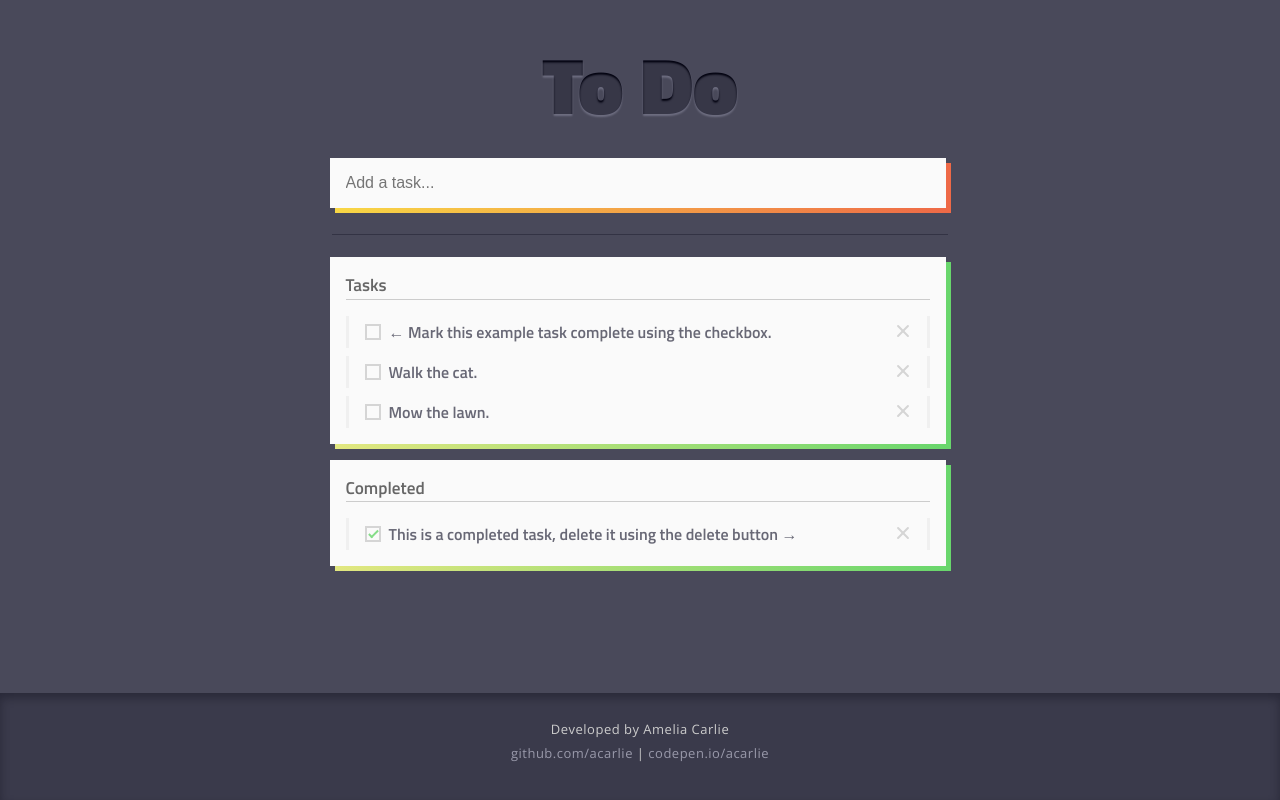
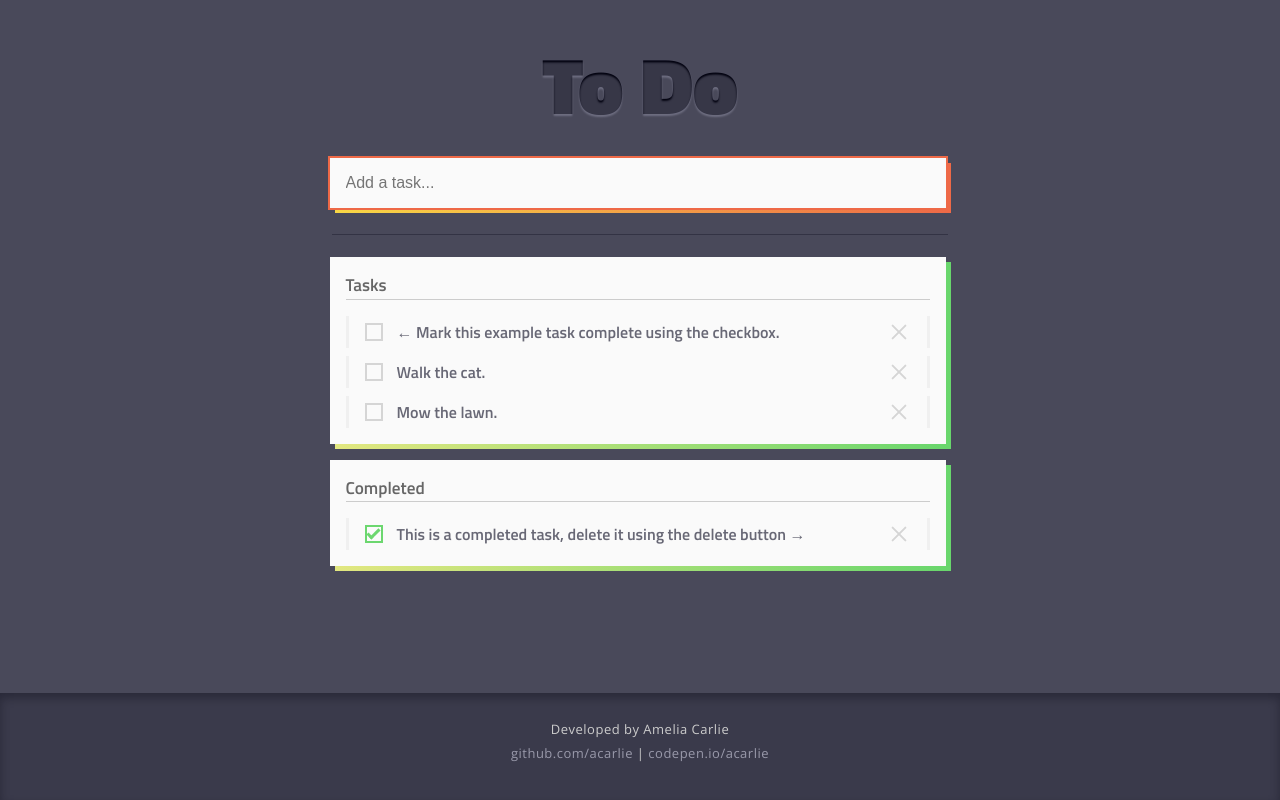
Before and after one commit to acarlie/angular_to_do, an Angular app: page / in a window 1280 px wide. Built offline with nearby package versions, Linux system fonts and the light colour scheme.

Commit message:
feature(accessibility): accessibility improvements including better focus states, aria-live status updates, improved semantic markup, removal of tabindex from non interactive items

```diff
--- a/src/app/app.component.html
+++ b/src/app/app.component.html
@@ -2,10 +2,12 @@
 <div class="wrapper">
   <main class='main'>
     <app-header title='To Do'>
-      <app-container [padding]='false'>
-        <input class='input-text--add' type="text" placeholder='Add a task...' autofocus='' [(ngModel)]="newToDo.title" (keyup.enter)="addToDo()" alt='Add a task.'>
+      <app-container [padding]='false' ariaLabel="Add a task">
+        <input class='input-text--add' type="text" placeholder='Add a task...' autofocus='' [(ngModel)]="newToDo.title" (keyup.enter)="addToDo()" aria-label='Add a task.'>
       </app-container>
     </app-header>
+
+    <div class="sr-only" aria-live="polite" role="status">{{notification ? notification : null}}</div>
 
     <app-divider></app-divider>
 
--- a/src/app/app.component.scss
+++ b/src/app/app.component.scss
@@ -10,6 +10,15 @@
 .main{
     flex: 9;
     padding: $spacing-xl;
+}
+
+.sr-only {
+    position:absolute;
+    left:-10000px;
+    top:auto;
+    width:1px;
+    height:1px;
+    overflow:hidden;
 }
 
 .footer{
@@ -45,6 +54,9 @@
 
         &--add{
             @extend .input-text;
+            &:focus {
+                box-shadow: 0 0 0 2px $color-secondary;
+            }
         }
     }
 
--- a/src/app/app.component.ts
+++ b/src/app/app.component.ts
@@ -12,19 +12,28 @@ import { ToDoDataService } from './to-do/to-do-data.service';
 export class AppComponent {
   newToDo: ToDo = new ToDo();
 
+  public notification: string = "";
+
   constructor(private toDoDataService: ToDoDataService) {
   }
 
   addToDo() {
     this.toDoDataService.addToDo(this.newToDo);
+    this.notification = `${this.newToDo.title} added to task list`;
     this.newToDo = new ToDo();
   }
 
   toggleComplete(todo) {
+    if (todo.complete) {
+      this.notification = `Task ${todo.title} marked incomplete`;
+    } else {
+      this.notification = `Task ${todo.title} marked complete`;
+    }
     this.toDoDataService.toggleComplete(todo);
   }
 
   deleteToDo(todo) {
+    this.notification = `Task ${todo.title} deleted`;
     this.toDoDataService.deleteToDo(todo.id);
   }
 
--- a/src/app/container/container.component.html
+++ b/src/app/container/container.component.html
@@ -1,7 +1,7 @@
-<section class="container">
-    <section class='container__shadow'></section>
-    <section class='container__content' [class.container__content]='!padding' [class.container__content--padding]='padding'>
+<section class="container" attr.aria-label="ariaLabel ? ariaLabel : null">
+    <div class='container__shadow'></div>
+    <div class='container__content' [class.container__content]='!padding' [class.container__content--padding]='padding'>
         <h2 class="container__header--underline" *ngIf='title'>{{title}}</h2>
         <ng-content></ng-content>
-    </section>
+    </div>
 </section>
--- a/src/app/container/container.component.ts
+++ b/src/app/container/container.component.ts
@@ -9,6 +9,7 @@ export class ContainerComponent implements OnInit {
 
   @Input('title') title: string;
   @Input('padding') padding: boolean;
+  @Input('ariaLabel') ariaLabel: string;
 
   constructor() { }
 
--- a/src/app/to-do-item/to-do-item.component.html
+++ b/src/app/to-do-item/to-do-item.component.html
@@ -1,8 +1,10 @@
-<li class="todo__item" tabindex="0">
-    <div class='input-check__container'>
-      <input type="checkbox" class="input-check__check" (keyup.enter)="toggleToDo(todo)" (click)="toggleToDo(todo)" [checked]="todo.complete" alt='Mark task complete.'>
+<li class="todo__item">
+    <button class='input-check__container' (click)="toggleToDo(todo)" aria-label="Mark task complete" attr.aria-describedby="{{id}}">
+      <span class="input-check__check {{isComplete ? 'input-check__check--compete': ''}}"></span>
       <span [class.input-check__custom]='!isComplete' [class.input-check__custom-checked]='isComplete'></span>
-    </div>
-    <label for="" class="todo__text">{{todo.title}}</label>
-    <button class="todo__delete" (click)='deleteToDo(todo)'></button>
+    </button>
+    <span id="{{id}}" class="todo__text">{{todo.title}}</span>
+    <button class="todo__delete" (click)='deleteToDo(todo)' aria-label="Delete task" attr.aria-describedby="{{id}}">
+      <span class="todo__delete-inner"></span>
+    </button>
 </li>
--- a/src/app/to-do-item/to-do-item.component.scss
+++ b/src/app/to-do-item/to-do-item.component.scss
@@ -1,39 +1,50 @@
 @import './../../assets/scss/variables';
 @import './../../assets/scss/mixins';
+
+$focus: 0 0 0 2px #666;
 
 .input{
     &-check{
 
         &__container{
-            user-select: none;
             position: relative;
             height: $text-body;
+            margin-right: $spacing-lg;
+
+            &:after {
+                content: '';
+                position: absolute;
+                top: -11px;
+                left: -11px;
+                width: 40px;
+                height: 40px;
+            }
+
+            &:focus .input-check__custom,
+            &:hover .input-check__custom{
+                border: 2px solid $color-primary;
+                box-shadow: $focus;
+            }
+
         }
 
         &__check{
+            display: block;
             opacity: 0;
-            background: red;
             z-index: 5;
             position: relative;
             cursor: pointer;
 
-            &:focus + .input-check__custom, &:hover + .input-check__custom{
-                border: 2px solid $color-primary;
-            }
-
-            &:checked + .input-check__custom::after{
-                display: block;
-            }
 
         }
 
         &__custom{
-            display: inline-block;
+            display: block;
             position: absolute;
-            top: 0;
+            top: -1px;
             left: 0;
-            height: $text-body;
-            width: $text-body;
+            height: 1.125rem;
+            width: 1.125rem;
             background-color: transparent;
             border: 2px solid $color-neutral;
             transition: border .5s;
@@ -42,12 +53,12 @@
                 display: none;
                 position: absolute;
                 content: '';
-                left: 4px;
-                top: 0px;
-                width: 5px;
-                height: 10px;
+                left: 3.5px;
+                top: -1px;
+                width: 7px;
+                height: 13px;
                 border: solid $color-primary;
-                border-width: 0 2px 2px 0;
+                border-width: 0 3px 3px 0;
                 -webkit-transform: rotate(45deg);
                 -ms-transform: rotate(45deg);
                 transform: rotate(45deg);
@@ -55,6 +66,10 @@
 
             &-checked{
                 @extend .input-check__custom;
+                border: 2px solid $color-primary;
+                &::after {
+                    display: block;
+                }
             }
         }
     }
@@ -65,7 +80,6 @@
     margin-top: $spacing-lg;
 
     &__item{
-        cursor: pointer;
         opacity: .8;
         margin-top: $spacing;
         display: flex;
@@ -91,25 +105,24 @@
     }
 
     &__text{
-        cursor: pointer;
         width: 100%;
         font-family: $font-headings;
         padding: 0 $spacing-sm;
     }
 
     &__delete{
-        align-self: center;
         position: relative;
-        padding: $spacing;
+        padding: .75rem;
+        cursor: pointer;
 
         &::before, &::after{
             content: ' ';
             transition: background-color .5s;
             position: absolute;
-            top: -1px;
-            left: 48%;
+            top: 2px;
+            left: 47%;
             width: 2px;
-            height: 100%;
+            height: 20px;
             border-radius: 2px;
             background-color: $color-neutral;
         }
@@ -128,5 +141,23 @@
         &:focus::after{
             background-color: $color-secondary
         }
+
+        &:focus {
+            box-shadow: $focus;
+        }
+
+        &-inner {
+            position: relative;
+            display: block;
+
+            &:after {
+                content: '';
+                position: absolute;
+                top: -20px;
+                left: -20px;
+                width: 40px;
+                height: 40px;
+            }
+        }
     }
 }
--- a/src/app/to-do-item/to-do-item.component.ts
+++ b/src/app/to-do-item/to-do-item.component.ts
@@ -11,9 +11,12 @@ export class ToDoItemComponent implements OnInit {
   @Input('todo') todo: any = {};
   @Input('isComplete') isComplete: boolean;
 
+  public id: string;
+
   constructor() { }
 
   ngOnInit() {
+    this.id = this.idGenerator();
   }
 
   @Output() deleteEvent = new EventEmitter();
@@ -27,4 +30,12 @@ export class ToDoItemComponent implements OnInit {
     this.markEvent.emit(todo);
   }
 
+  idGenerator() {
+    const S4 = function() {
+       return (((1+Math.random())*0x10000)|0).toString(16).substring(1);
+    };
+
+    return (S4()+S4()+"-"+S4()+"-"+S4()+"-"+S4()+"-"+S4()+S4()+S4());
 }
+
+}
--- a/src/app/to-do/to-do-data.service.ts
+++ b/src/app/to-do/to-do-data.service.ts
@@ -13,7 +13,6 @@ const exampleToDos = [
 })
 
 export class ToDoDataService {
-  // creating ToDo ids
   todos: ToDo[] = JSON.parse(localStorage.getItem('todos')) || [];
   lastId: number = 0;
 
@@ -47,7 +46,7 @@ export class ToDoDataService {
     return this;
   }
 
-  deleteToDo(id): ToDoDataService {
+  deleteToDo(id: number): ToDoDataService {
     setTimeout(() => {
       this.todos = this.todos.filter(x => x.id !== id);
       this.saveToLocal(this.todos);
@@ -55,7 +54,7 @@ export class ToDoDataService {
     return this;
   }
 
-  toggleComplete (todo): ToDoDataService {
+  toggleComplete (todo: any): ToDoDataService {
     setTimeout(() => {
       todo.complete = todo.complete ? false : true;
       this.saveToLocal(this.todos);
@@ -63,7 +62,7 @@ export class ToDoDataService {
     return todo;
   }
 
-  saveToLocal(todos){
+  saveToLocal(todos: any){
     localStorage.setItem('todos', JSON.stringify(todos));
   }
 
--- a/src/assets/scss/_variables.scss
+++ b/src/assets/scss/_variables.scss
@@ -14,7 +14,7 @@ $text-h6: 1rem;
 $font-headings: 'Titillium Web', sans-serif;
 $font-body: 'Open Sans', sans-serif;
 
-$color-primary:rgb(104, 214, 108);
+$color-primary:rgb(73, 207, 77);
 $color-secondary:rgb(238, 105, 71);
 $color-white:#fafafa;
 $color-neutral-lt:#eee;
```
